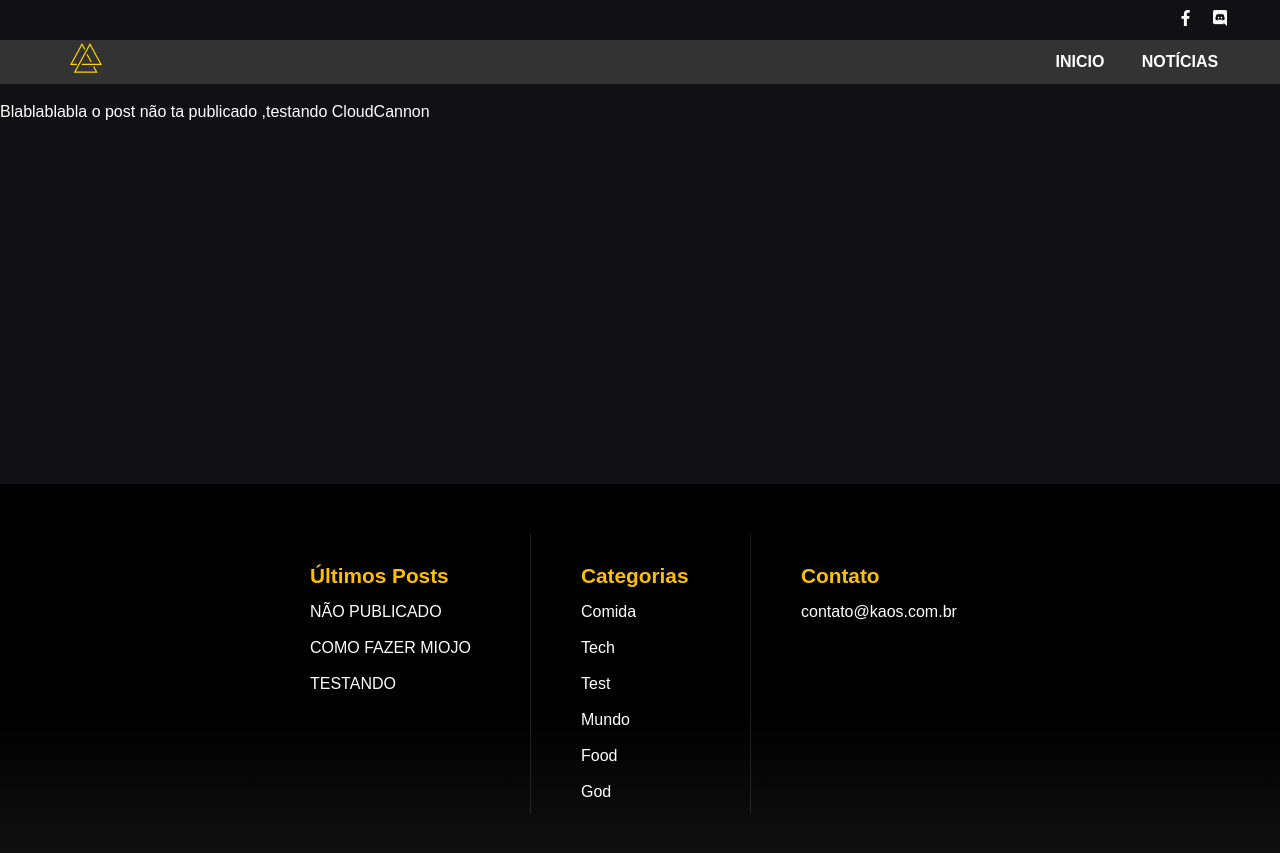
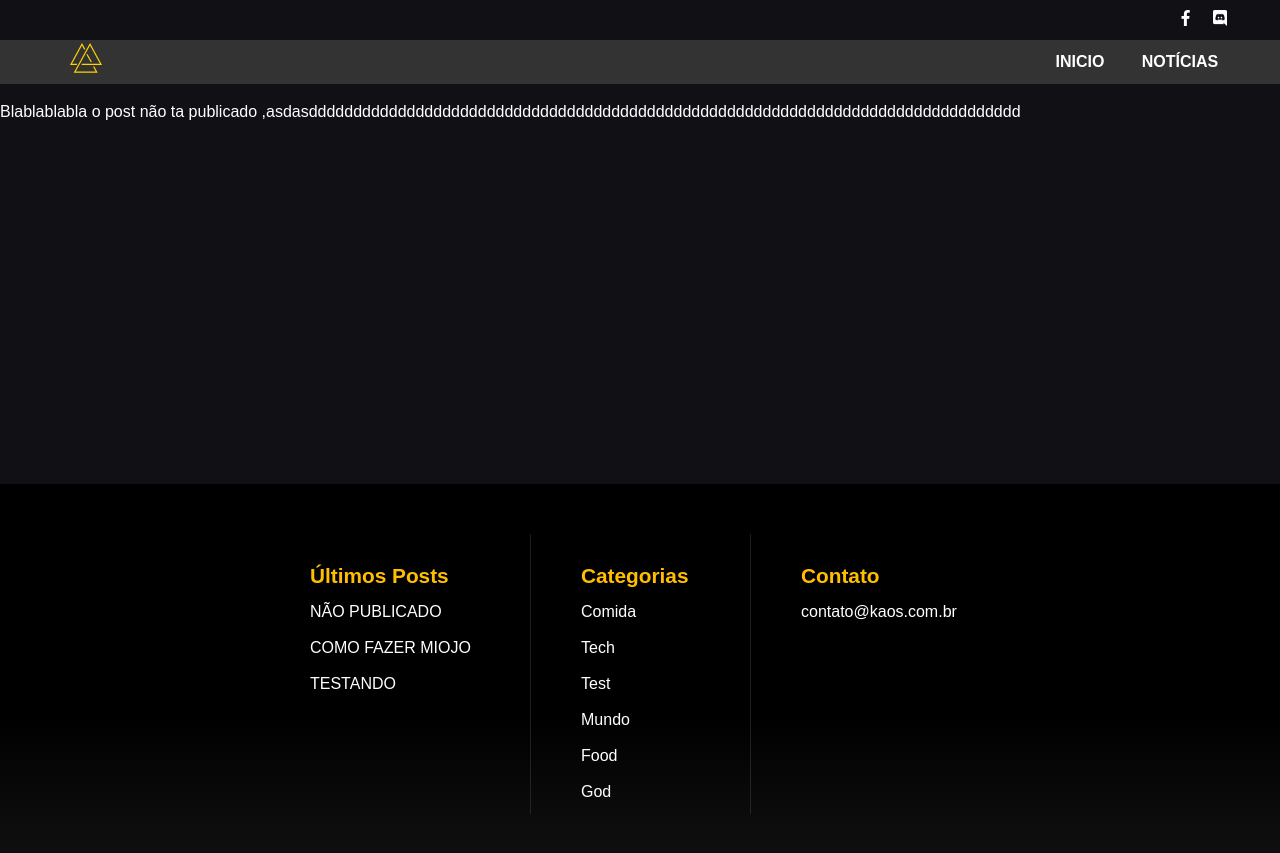
Before and after one commit to n0ks/kaos-blog-jekyll, a Jekyll site: the page built from _posts/2018-06-17-não-publicado.md, in a window 1280 px wide. Shown: the top 853 px of the page. Built offline with Jekyll 4.4.1, drawn with Linux system fonts in a browser that asks for light colours; nearby versions of some CDN libraries; some web fonts are replaced.

Commit message:
Updated '_posts/2018-06-17-n\303\243o-publicado.md' via CloudCannon

```diff
--- a/_posts/2018-06-17-não-publicado.md
+++ b/_posts/2018-06-17-não-publicado.md
@@ -11,4 +11,4 @@ author: Rogerin
 thumb: 'https://i.ytimg.com/vi/2a4Uxdy9TQY/maxresdefault.jpg'
 ---
 
-Blablablabla o post não ta publicado ,testando CloudCannon
+Blablablabla o post n&atilde;o ta publicado ,asdasdddddddddddddddddddddddddddddddddddddddddddddddddddddddddddddddddddddddddddddddd
```
